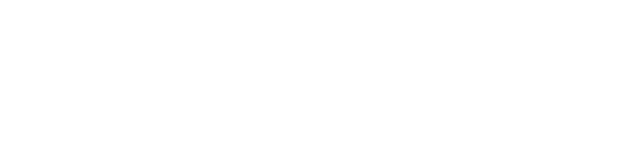
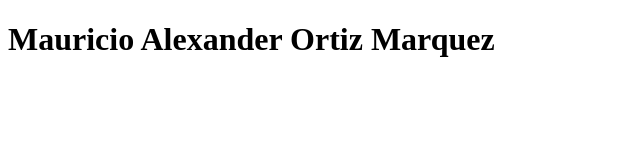
Before and after one commit to mortiz00/Git-Github, a plain HTML site: page index.html in a window 1280 px wide. Shown: the whole page, without its empty margins (0-640 px from the left). Drawn offline with Linux system fonts and the light colour scheme.

Commit message:
Nombre del titular del proyecto

```diff
--- a/index.html
+++ b/index.html
@@ -3,10 +3,10 @@
 <head>
     <meta charset="UTF-8">
     <meta http-equiv="X-UA-Compatible" content="IE=edge">
-    <meta name="viewport" content="width=device-width, initial-scale=1.0">
+    <meta name="viewport" content="width=git, initial-scale=1.0">
     <title>Document</title>
 </head>
 <body>
-
+    <h1>Mauricio Alexander Ortiz Marquez</h1>
 </body>
 </html>
```
